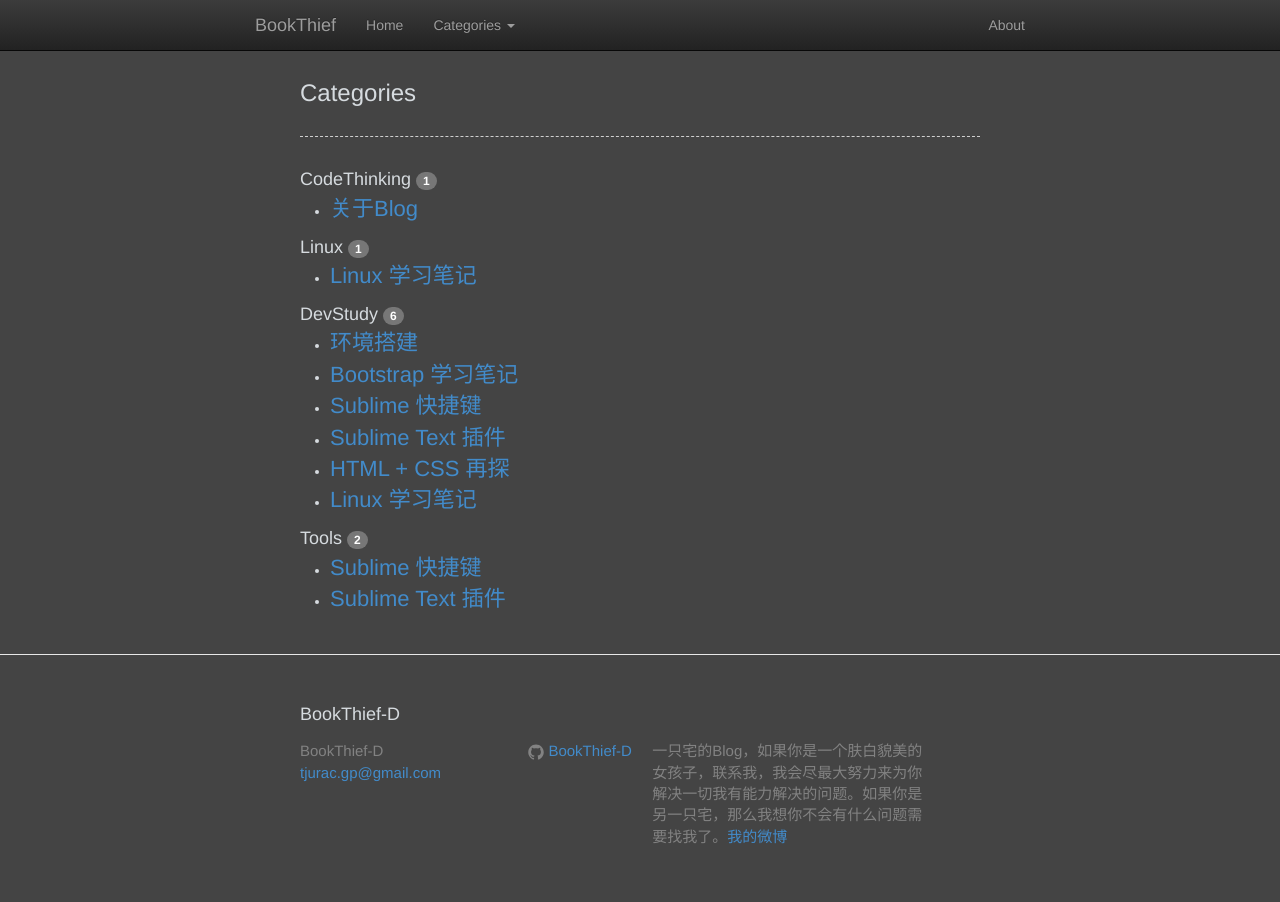
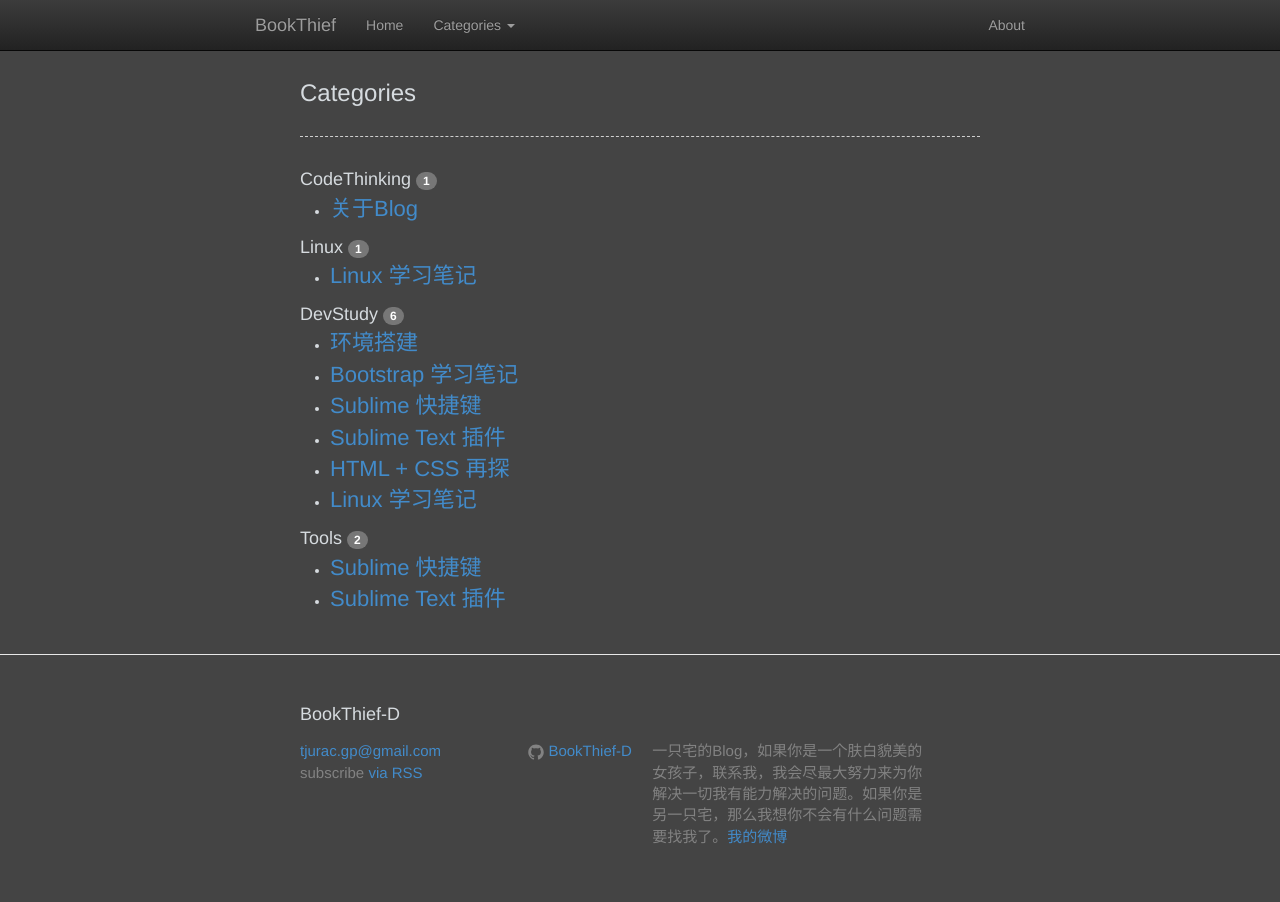
Before and after one commit to BookThief-D/BookThief-D.github.io, a Jekyll site: the page built from categories.html, in a window 1280 px wide. Built offline with Jekyll 4.4.1, drawn with Linux system fonts in a browser that asks for light colours; nearby versions of some CDN libraries.

Commit message:
classpath

```diff
--- a/_includes/footer.html
+++ b/_includes/footer.html
@@ -7,8 +7,11 @@
     <div class="footer-col-wrapper">
       <div class="footer-col  footer-col-1">
         <ul class="contact-list">
-          <li>{{ site.title }}</li>
           <li><a href="mailto:{{ site.email }}">{{ site.email }}</a></li>
+          <li>
+             <p class="rss-subscribe">subscribe <a href="{{ "/feed.xml" | prepend: site.baseurl }}">via RSS</a></p>
+
+         </li>
         </ul>
       </div>
 
--- a/index.html
+++ b/index.html
@@ -18,6 +18,5 @@ layout: default
     {% endfor %}
   </ul>
 
-  <p class="rss-subscribe">subscribe <a href="{{ "/feed.xml" | prepend: site.baseurl }}">via RSS</a></p>
 
 </div>
```
